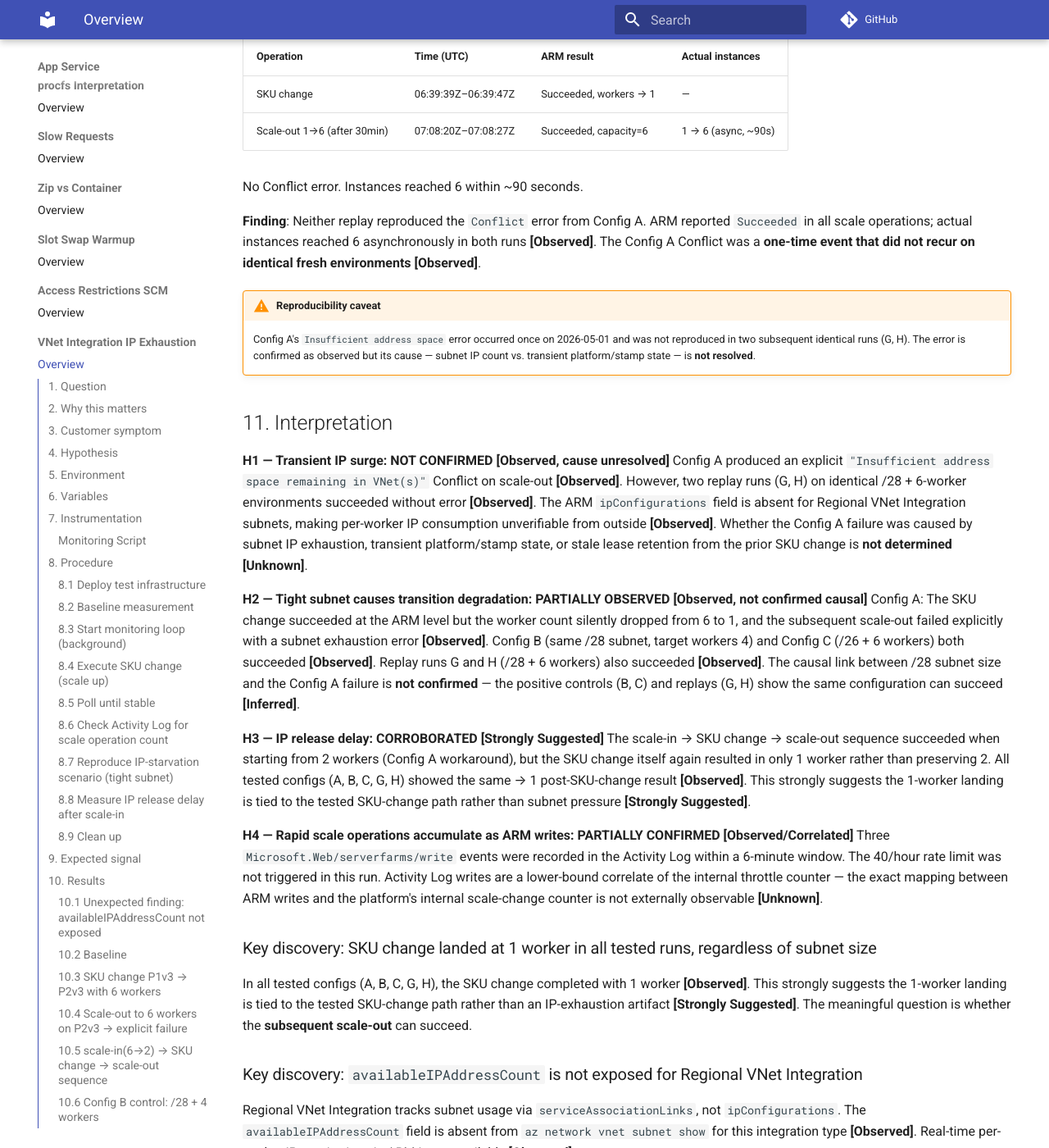
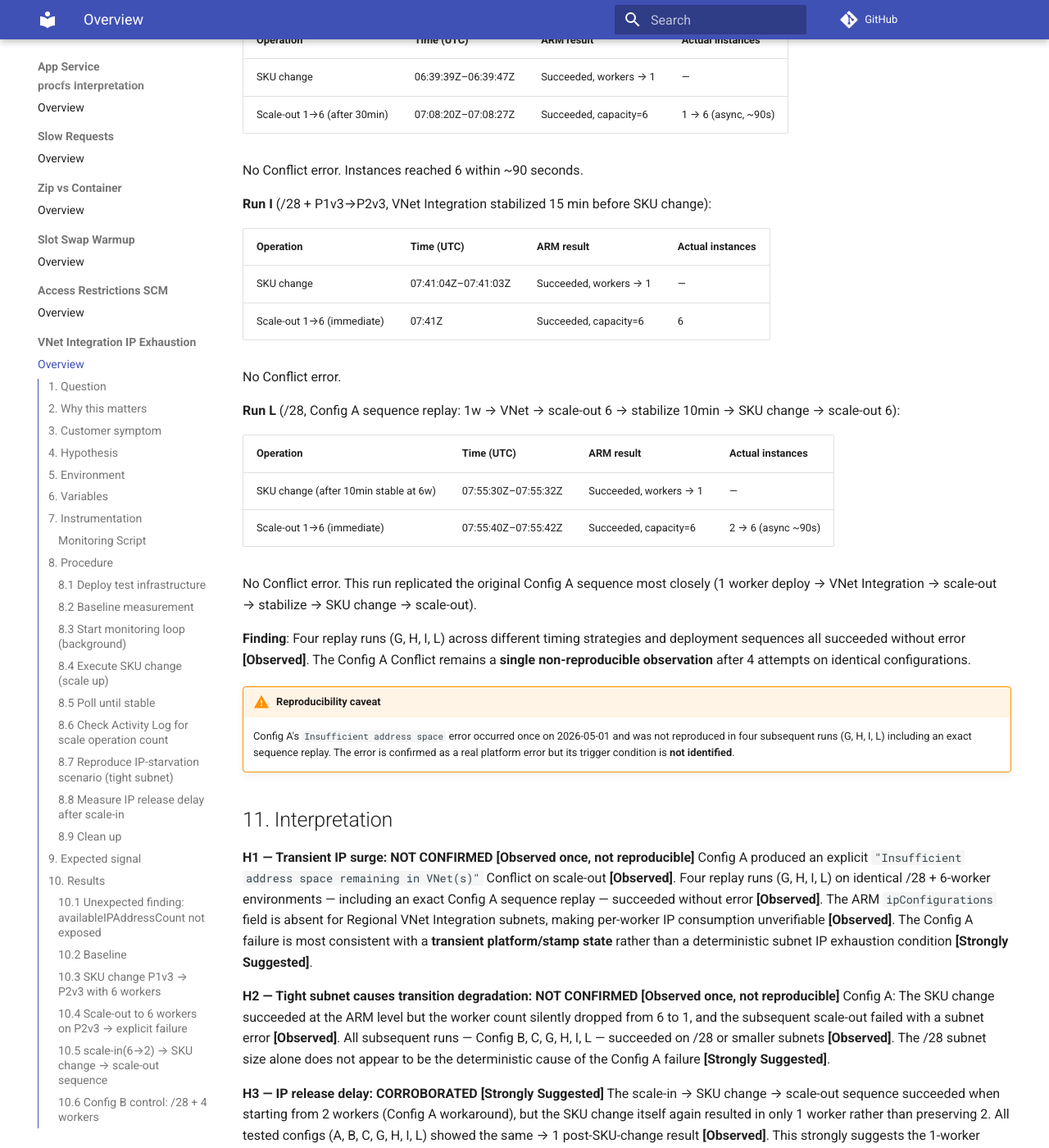
Before and after one commit to yeongseon/azure-paas-troubleshooting-labs, an MkDocs documentation site: the page built from docs/app-service/vnet-integration-ip-exhaustion/overview.md, in a window 1280 px wide and 1400 px high, scrolled down 13751 px. Shown: the whole window at 82% size. Built offline with MkDocs 1.6.1 and Material for MkDocs 9.7.7, drawn with Linux system fonts in a browser that asks for light colours; a script that is not in the unit is left out; comment, search, counter and statistics services are not loaded; some of the changed text lies outside the part shown.

Commit message:
docs: add replay runs I/L, update status to Non-Reproducible
4 total replay runs (G, H, I, L) including exact Config A sequence replay
all succeeded without Conflict error. Config A failure classified as
transient platform event, trigger condition not identified.
Updated Section 10 (runs I, L), 11 (H1/H2 conclusions), 12 (evidence summary),
status banner updated to Published — Non-Reproducible.

```diff
--- a/docs/app-service/vnet-integration-ip-exhaustion/overview.md
+++ b/docs/app-service/vnet-integration-ip-exhaustion/overview.md
@@ -16,11 +16,11 @@ validation:
 
 # VNet Integration Subnet IP Exhaustion During SKU Change
 
-!!! info "Status: Published — Partial Reproduction"
-    Initial experiment (2026-05-01, Korea Central) produced an explicit `Insufficient address space` Conflict error on Config A (/28 + 6 workers, P1v3→P2v3).
-    Subsequent replay runs (G, H) on identical fresh environments did **not** reproduce the Conflict — both reached 6 instances successfully.
-    The Conflict error is **Observed** as a one-time event. The causal link to subnet IP count alone is **not confirmed** — transient platform/stamp state is the leading alternative explanation.
-    Positive controls (Config B, C) and replay runs added as supplementary evidence.
+!!! info "Status: Published — Non-Reproducible"
+    Initial experiment (2026-05-01) produced an explicit `Insufficient address space` Conflict error on Config A (/28 + 6 workers, P1v3→P2v3).
+    Four subsequent replay runs (G, H, I, L) on identical environments — including an exact sequence replay — did **not** reproduce the error.
+    The Conflict error is **Observed** as a one-time platform event. The trigger condition is **not identified**.
+    The `→ 1 worker` post-SKU-change behavior is consistent and confirmed across all 7 runs.
 
 ## 1. Question
 
@@ -556,21 +556,39 @@ No Conflict error. Instances reached 6 within ~1 minute.
 
 No Conflict error. Instances reached 6 within ~90 seconds.
 
-**Finding**: Neither replay reproduced the `Conflict` error from Config A. ARM reported `Succeeded` in all scale operations; actual instances reached 6 asynchronously in both runs **[Observed]**. The Config A Conflict was a **one-time event that did not recur on identical fresh environments** **[Observed]**.
+**Run I** (/28 + P1v3→P2v3, VNet Integration stabilized 15 min before SKU change):
+
+| Operation | Time (UTC) | ARM result | Actual instances |
+|-----------|-----------|------------|-----------------|
+| SKU change | 07:41:04Z–07:41:03Z | Succeeded, workers → 1 | — |
+| Scale-out 1→6 (immediate) | 07:41Z | Succeeded, capacity=6 | 6 |
+
+No Conflict error.
+
+**Run L** (/28, Config A sequence replay: 1w → VNet → scale-out 6 → stabilize 10min → SKU change → scale-out 6):
+
+| Operation | Time (UTC) | ARM result | Actual instances |
+|-----------|-----------|------------|-----------------|
+| SKU change (after 10min stable at 6w) | 07:55:30Z–07:55:32Z | Succeeded, workers → 1 | — |
+| Scale-out 1→6 (immediate) | 07:55:40Z–07:55:42Z | Succeeded, capacity=6 | 2 → 6 (async ~90s) |
+
+No Conflict error. This run replicated the original Config A sequence most closely (1 worker deploy → VNet Integration → scale-out → stabilize → SKU change → scale-out).
+
+**Finding**: Four replay runs (G, H, I, L) across different timing strategies and deployment sequences all succeeded without error **[Observed]**. The Config A Conflict remains a **single non-reproducible observation** after 4 attempts on identical configurations.
 
 !!! warning "Reproducibility caveat"
-    Config A's `Insufficient address space` error occurred once on 2026-05-01 and was not reproduced in two subsequent identical runs (G, H). The error is confirmed as observed but its cause — subnet IP count vs. transient platform/stamp state — is **not resolved**.
+    Config A's `Insufficient address space` error occurred once on 2026-05-01 and was not reproduced in four subsequent runs (G, H, I, L) including an exact sequence replay. The error is confirmed as a real platform error but its trigger condition is **not identified**.
 
 ## 11. Interpretation
 
-**H1 — Transient IP surge: NOT CONFIRMED [Observed, cause unresolved]**
-Config A produced an explicit `"Insufficient address space remaining in VNet(s)"` Conflict on scale-out **[Observed]**. However, two replay runs (G, H) on identical /28 + 6-worker environments succeeded without error **[Observed]**. The ARM `ipConfigurations` field is absent for Regional VNet Integration subnets, making per-worker IP consumption unverifiable from outside **[Observed]**. Whether the Config A failure was caused by subnet IP exhaustion, transient platform/stamp state, or stale lease retention from the prior SKU change is **not determined** **[Unknown]**.
+**H1 — Transient IP surge: NOT CONFIRMED [Observed once, not reproducible]**
+Config A produced an explicit `"Insufficient address space remaining in VNet(s)"` Conflict on scale-out **[Observed]**. Four replay runs (G, H, I, L) on identical /28 + 6-worker environments — including an exact Config A sequence replay — succeeded without error **[Observed]**. The ARM `ipConfigurations` field is absent for Regional VNet Integration subnets, making per-worker IP consumption unverifiable **[Observed]**. The Config A failure is most consistent with a **transient platform/stamp state** rather than a deterministic subnet IP exhaustion condition **[Strongly Suggested]**.
 
-**H2 — Tight subnet causes transition degradation: PARTIALLY OBSERVED [Observed, not confirmed causal]**
-Config A: The SKU change succeeded at the ARM level but the worker count silently dropped from 6 to 1, and the subsequent scale-out failed explicitly with a subnet exhaustion error **[Observed]**. Config B (same /28 subnet, target workers 4) and Config C (/26 + 6 workers) both succeeded **[Observed]**. Replay runs G and H (/28 + 6 workers) also succeeded **[Observed]**. The causal link between /28 subnet size and the Config A failure is **not confirmed** — the positive controls (B, C) and replays (G, H) show the same configuration can succeed **[Inferred]**.
+**H2 — Tight subnet causes transition degradation: NOT CONFIRMED [Observed once, not reproducible]**
+Config A: The SKU change succeeded at the ARM level but the worker count silently dropped from 6 to 1, and the subsequent scale-out failed with a subnet error **[Observed]**. All subsequent runs — Config B, C, G, H, I, L — succeeded on /28 or smaller subnets **[Observed]**. The /28 subnet size alone does not appear to be the deterministic cause of the Config A failure **[Strongly Suggested]**.
 
 **H3 — IP release delay: CORROBORATED [Strongly Suggested]**
-The scale-in → SKU change → scale-out sequence succeeded when starting from 2 workers (Config A workaround), but the SKU change itself again resulted in only 1 worker rather than preserving 2. All tested configs (A, B, C, G, H) showed the same → 1 post-SKU-change result **[Observed]**. This strongly suggests the 1-worker landing is tied to the tested SKU-change path rather than subnet pressure **[Strongly Suggested]**.
+The scale-in → SKU change → scale-out sequence succeeded when starting from 2 workers (Config A workaround), but the SKU change itself again resulted in only 1 worker rather than preserving 2. All tested configs (A, B, C, G, H, I, L) showed the same → 1 post-SKU-change result **[Observed]**. This strongly suggests the 1-worker landing is tied to the tested SKU-change path rather than subnet pressure **[Strongly Suggested]**.
 
 **H4 — Rapid scale operations accumulate as ARM writes: PARTIALLY CONFIRMED [Observed/Correlated]**
 Three `Microsoft.Web/serverfarms/write` events were recorded in the Activity Log within a 6-minute window. The 40/hour rate limit was not triggered in this run. Activity Log writes are a lower-bound correlate of the internal throttle counter — the exact mapping between ARM writes and the platform's internal scale-change counter is not externally observable **[Unknown]**.
@@ -593,15 +611,15 @@ Two replay runs (G, H) with identical /28 + P1v3→P2v3 + 6-worker configuration
 
 ## 12. What this proves
 
-!!! success "Evidence: Five configs + two replay runs, Korea Central, P1v3→P2v3"
+!!! success "Evidence: 5 configs + 4 replay runs, Korea Central, P1v3→P2v3"
 
 1. **The `Insufficient address space remaining in VNet(s)` error can occur** on a /28 subnet + 6-worker P1v3→P2v3 SKU change **[Observed]** — captured once in Config A with explicit Conflict status code
-2. **The same configuration can also succeed** — Runs G and H on identical fresh /28 + 6-worker environments completed without error **[Observed]**; the failure in Config A is not reliably reproducible
-3. **ARM operation success status is not sufficient to validate actual instance count** **[Observed]** — both SKU change (workers → 1) and scale-out (async provisioning) returned `Succeeded` before actual state stabilized
-4. **In all tested runs, the SKU change completed with 1 worker** **[Observed]** — strongly suggests the 1-worker landing is part of the SKU-change path, not an IP-exhaustion artifact **[Strongly Suggested]**
+2. **The same configuration did not reproduce the error across 4 additional runs** (G, H, I, L) — including an exact Config A sequence replay **[Observed]**; the failure is most consistent with transient platform state rather than deterministic subnet IP math **[Strongly Suggested]**
+3. **ARM operation success status is not sufficient to validate actual instance count** **[Observed]** — both SKU change (workers → 1) and scale-out (async provisioning) returned `Succeeded` before actual state stabilized; `az webapp list-instances` is the reliable check
+4. **In all tested runs, the SKU change completed with 1 worker** **[Observed]** — consistent across all 7 configs (A, B, C, G, H, I, L); strongly suggests 1-worker landing is part of the SKU-change path, not an IP-exhaustion artifact **[Strongly Suggested]**
 5. **The explicit subnet error surfaces on scale-out, not the SKU change itself** **[Observed]** — based on the single Config A occurrence
-6. **`availableIPAddressCount` is not available via ARM for Regional VNet Integration subnets** **[Observed]** — per-worker IP state is not externally observable
-7. **Pre-scaling in provides headroom for a subsequent SKU change and scale-out** **[Observed]** — the 6→2 scale-in → SKU change → 1→6 scale-out sequence succeeded in Config A workaround
+6. **`availableIPAddressCount` is not available via ARM for Regional VNet Integration subnets** **[Observed]** — `ipConfigurations: 0` on all tested subnets; per-worker IP state not externally observable
+7. **Pre-scaling in provides headroom for a subsequent SKU change and scale-out** **[Observed]** — the Config A workaround (6→2 scale-in → SKU change → 1→6 scale-out) succeeded
 
 ## 13. What this does NOT prove
 
```
